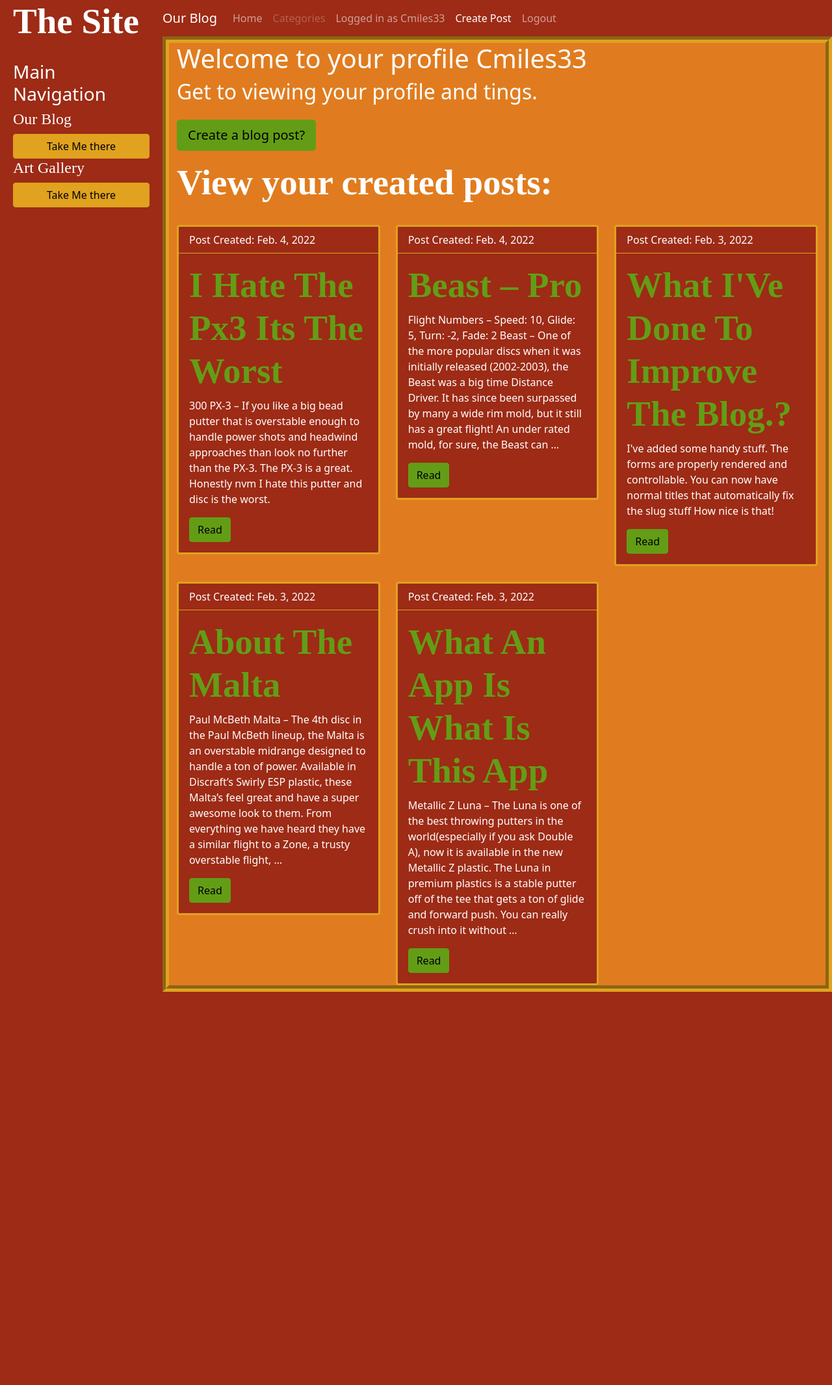
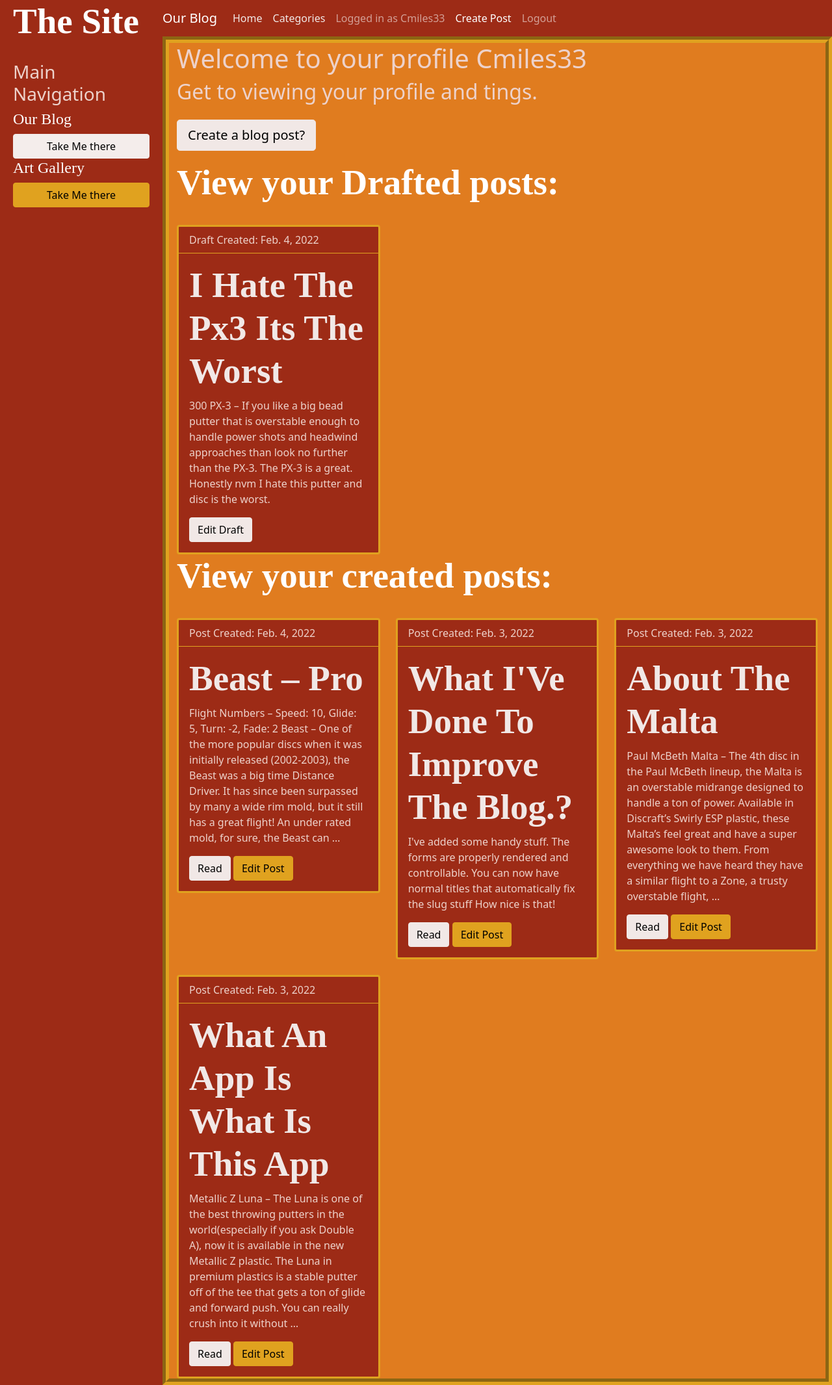
Before and after one commit to cmiles33/bigBlog, a Django app: page /mainblog/view-profile/ in a window 1280 px wide. Shown: the whole page at 65% size. Before the commit the page ends 1526 px from the top, so only its background shows below. Run offline with Django 4.2, Linux system fonts and the light colour scheme; a user stored in the database is signed in; data comes from the database, SQL or seed files in the repository; both versions use the stored data as it was after the commit; style sheets or scripts are compiled from the project's sources; parts of the project's set-up code (start-up, migrations or seed data) failed here and were passed over; some libraries are stand-ins or nearby versions.

Commit message:
Added draft system, Added categories. Changed some colors.

```diff
--- a/djangoProject2/settings.py
+++ b/djangoProject2/settings.py
@@ -44,6 +44,7 @@ INSTALLED_APPS = [
     'taggit',
     'sass_processor',
     'compressor',
+    'widget_tweaks',
 ]
 
 MIDDLEWARE = [
--- a/mainblog/forms.py
+++ b/mainblog/forms.py
@@ -13,4 +13,4 @@ class LoginForm(forms.Form):
 class PostForm(forms.ModelForm):
     class Meta:
         model = Post
-        fields = ('title','body')
+        fields = ('title', 'body', 'status','category')
--- a/mainblog/models.py
+++ b/mainblog/models.py
@@ -3,6 +3,8 @@ from django.utils import timezone
 from django.contrib.auth.models import User
 from django.urls import reverse
 from taggit.managers import TaggableManager
+
+
 # Create your models here.
 
 
@@ -10,6 +12,17 @@ class PublishedManager(models.Manager):
     def get_queryset(self):
         return super(PublishedManager,
                      self).get_queryset().filter(status='published')
+
+
+class CategoryData(models.Model):
+    categoryName = models.CharField(max_length=80)
+    likes = models.IntegerField(default=0)
+    disLikes = models.IntegerField(default=0)
+    views = models.IntegerField(default=0)
+    hidden = models.BooleanField(default=False)
+
+    def __str__(self):
+        return f'The {self.categoryName} Category'
 
 
 class Post(models.Model):
@@ -23,6 +36,9 @@ class Post(models.Model):
     author = models.ForeignKey(User,
                                on_delete=models.CASCADE,
                                related_name='blog_posts')
+    category = models.ForeignKey(CategoryData,
+                                 on_delete=models.PROTECT,
+                                 related_name='blog_posts')
     body = models.TextField()
     publish = models.DateTimeField(default=timezone.now)
     created = models.DateTimeField(auto_now_add=True)
@@ -43,6 +59,10 @@ class Post(models.Model):
                              self.publish.month,
                              self.publish.day, self.slug])
 
+    def get_draft_url(self):
+        return reverse('mainblog:draft_post',
+                       args=[self.id])
+
     objects = models.Manager()  # normal manager
     published = PublishedManager()  # custom manager we made
 
--- a/mainblog/templates/mainblog/base.html
+++ b/mainblog/templates/mainblog/base.html
@@ -28,9 +28,9 @@
                 <div class="h4 short-titles"> Our Blog</div>
                 <div class="row align-items-center">
                     <div class="col btn-group">
-                        <button type="button" class="btn btn-block btn-secondary">
+                        <a class="btn-primary btn btn-block active" href="{% url 'mainblog:post_list' %}">
                             Take Me there
-                        </button>
+                        </a>
                     </div>
                 </div>
             </div>
@@ -60,7 +60,7 @@
                 <a class="nav-link" href="{% url 'mainblog:post_list' %}">Home</a>
             </li>
             <li class="nav-item active">
-                <a class="nav-link disabled" href="#">Categories</a>
+                <a class="nav-link" href="{% url 'mainblog:category_list' %}">Categories</a>
             </li>
             {% if request.user.is_authenticated  %}
 
--- a/mainblog/templates/mainblog/list.html
+++ b/mainblog/templates/mainblog/list.html
@@ -27,7 +27,10 @@
                     <div class="short-titles "> Explore Our Blog</div>
                     <div class="row align-items-stretch">
                         <div class="col btn-group">
-                            <button type="button" class="btn btn-block btn-secondary">Categories</button>
+                            <a class="btn btn-block btn-primary active" role="button"
+                               href="{% url 'mainblog:category_list' %}">
+                                Categories
+                            </a>
                         </div>
                         <div class="col btn-group">
                             <button type="button" class="btn btn-block btn-secondary">Users</button>
--- a/mainblog/templates/mainblog/profile.html
+++ b/mainblog/templates/mainblog/profile.html
@@ -14,6 +14,8 @@
 
             </div>
         </div>
+
+
         <div class="row my-3">
             <div class="col-lg">
                 <a class="btn btn-primary btn-lg" href="{% url "mainblog:create_post" %}">
@@ -21,6 +23,37 @@
                 </a>
             </div>
         </div>
+
+        {% if post_drafts.count != 0  %}
+            <div class="row">
+            <div class="col-lg">
+                <h4 class=" short-titles">
+                    View your Drafted posts:
+                </h4>
+            </div>
+        </div>
+        <div class="row items">
+            {% for draft in post_drafts %}
+                <div class="col-4 gy-4   align-items-stretch">
+                    <div class="">
+                        <div class="card bg-dark border-secondary border-3">
+                            <div class="card-header bg-dark border-secondary">
+                                Draft Created: {{ draft.publish|date }}
+                            </div>
+                            <div class="card-body">
+                                <h5 class="text-primary short-titles">{{ draft.title|title }}</h5>
+                                <p class="card-text">{{ draft.body|truncatewords:60|linebreaksbr }}</p>
+                                <a href="{{ draft.get_draft_url }}" class="btn btn-primary">Edit Draft</a>
+                            </div>
+                        </div>
+                    </div>
+                </div>
+            {% endfor %}
+        </div>
+
+        {% endif %}
+
+
         {% if posts.count != 0 %}
         <div class="row">
             <div class="col-lg">
@@ -41,6 +74,7 @@
                                 <h5 class="text-primary short-titles">{{ post.title|title }}</h5>
                                 <p class="card-text">{{ post.body|truncatewords:60|linebreaksbr }}</p>
                                 <a href="{{ post.get_absolute_url }}" class="btn btn-primary">Read</a>
+                                <a href="{{ post.get_draft_url }}" class="btn btn-secondary">Edit Post</a>
                             </div>
                         </div>
                     </div>
--- a/mainblog/urls.py
+++ b/mainblog/urls.py
@@ -8,11 +8,13 @@ urlpatterns = [
     path('', views.post_list, name='post_list'),
     path('<int:year>/<int:month>/<int:day>/<slug:post>/',
          views.post_detail, name='post_detail'),
+    path('categories/', views.view_categories,name='category_list'),
 
     path('login/', auth_views.LoginView.as_view(), name='login'),
     path('logout/', auth_views.LogoutView.as_view(), name='logout'),
 
     path('create-post/',views.create_post,name='create_post'),
+    path('draft-post/<int:post_id>/',views.view_post_drafts, name='draft_post'),
     path('view-profile/',views.view_profile,name='view_profile'),
 
 
--- a/mainblog/views.py
+++ b/mainblog/views.py
@@ -1,7 +1,8 @@
 from django.contrib.auth.decorators import login_required
-from django.shortcuts import render, get_object_or_404
-from .models import Post, Comment
+from django.shortcuts import render, get_object_or_404, redirect
+from .models import Post, Comment, CategoryData
 from .forms import CommentForm, PostForm
+import re
 import re
 from django.http import HttpResponse
 from django.contrib.auth import authenticate, login
@@ -15,6 +16,15 @@ def post_list(request):
                   {'posts': posts})
 
 
+def view_categories(request):
+    categories = CategoryData.objects.filter(hidden=False)
+
+    return render(request,
+                  'mainblog/categoryList.html',
+                  {'categories': categories,
+                   })
+
+
 def post_detail(request, year, month, day, post):
     post = get_object_or_404(Post,
                              slug=post,
@@ -22,10 +32,9 @@ def post_detail(request, year, month, day, post):
                              publish__year=year,
                              publish__month=month,
                              publish__day=day)
-
+    print(post.id)
     # Get list of active comments
     comments = post.comments.filter(active=True)
-
     # Comment form section of a post
 
     new_comment = None
@@ -45,6 +54,7 @@ def post_detail(request, year, month, day, post):
                    'new_comment': new_comment,
                    'comment_form': comment_form})
 
+
 @login_required
 def create_post(request):
     print(request.user.username)
@@ -53,11 +63,16 @@ def create_post(request):
         post_form = PostForm(data=request.POST)
         if post_form.is_valid():
             new_post = post_form.save(commit=False)
-            slug_title = str(new_post.title).lstrip().rstrip().replace(" ","-")
+            slug_title = str(new_post.title)
+            slug_title = slug_title.split(" ")
+            newtitle = []
+            for words in slug_title:
+                newtitle.append(re.sub(r'[\W_]+','',words))
+            newslug = "-".join(newtitle)
+            print(newslug)
             # Save post information
-            new_post.slug = slug_title
+            new_post.slug = newslug
             new_post.author = request.user
-            new_post.status = "published"
             new_post.save()
     else:
         post_form = PostForm()
@@ -69,10 +84,54 @@ def create_post(request):
 
 @login_required
 def view_profile(request):
+
     print(request.user.username)
-    posts = Post.objects.filter(author=request.user)
+    posts = Post.objects.filter(author=request.user,
+                                status="published")
+    drafted_posts = Post.objects.filter(status="draft",
+                                        author=request.user)
 
     return render(request,
                   'mainblog/profile.html',
                   {'posts': posts,
+                   'post_drafts': drafted_posts,
                    })
+
+@login_required
+def view_post_drafts(request,post_id):
+    # There needs to be a check to make
+    # sure only the author can edit there post
+    # This is also used to EDIT published posts.
+    print("loading drafts")
+    draftPost = get_object_or_404(Post, id=post_id)
+    if draftPost.author.username != request.user.username:
+        return redirect('mainblog:post_list')
+
+    finished = False
+    draftForm = PostForm(instance=draftPost)
+    if request.method == 'POST':
+        post_form = PostForm(data=request.POST)
+        if post_form.is_valid():
+            update_post = post_form.save(commit=False)
+
+            new_post = Post.objects.get(id=post_id)
+
+            slug_title = str(update_post.title)
+            slug_title = slug_title.split(" ")
+            newtitle = []
+            for words in slug_title:
+                newtitle.append(re.sub(r'[\W_]+','',words))
+            newslug = "-".join(newtitle)
+            print(newslug)
+            # Save post information
+            new_post.title = update_post.title
+            new_post.slug = newslug
+            new_post.body = update_post.body
+            new_post.category = update_post.category
+            new_post.status = update_post.status
+            new_post.save()
+            finished = True
+
+    return render(request,'mainblog/draft_view.html',
+                  {'draftForm': draftForm,
+                   'finished': finished})
--- a/root/theme.scss
+++ b/root/theme.scss
@@ -7,20 +7,29 @@ $dark-tan: #e0a21f;
 $bright-red: #e03e1f;
 $dark-red: #9d2b16;
 $cailan-green: #639d16;
-
+//$cailan-green: #3b9d16;
+// Main Whites
+$off-white: #f1e8e6;
+$pink-white: #edd2cb;
 // Main Colors
-$primary: $cailan-green;
+$primary: $off-white;
 $secondary: $dark-tan;
+$success: $cailan-green;
 
 $dark: $dark-red;
 $light: $bright-red;
 
 
 $body-bg: $dark-brown;
-$body-color: white;
+//$body-color: white;
+$body-color: $pink-white;
 
 $form-text-color:black;
 
+// Editing Active color
+.active a{
+  color: $off-white !important;
+}
 
 textarea {
 
```
Also changed, not shown: mainblog/admin.py (+7 -1 lines), mainblog/templates/mainblog/categoryList.html (added, +41 -0 lines), mainblog/templates/mainblog/detail.html (+19 -6 lines), mainblog/templates/mainblog/draft_view.html (added, +60 -0 lines), db.sqlite3, mainblog/migrations/0004_categorydata.py (added), mainblog/migrations/0005_categorydata_unique_category.py (added), mainblog/migrations/0006_remove_categorydata_unique_category_and_more.py (added), mainblog/migrations/0007_remove_post_category.py (added), mainblog/migrations/0008_post_category.py (added), mainblog/migrations/0009_categorydata_hidden.py (added).
